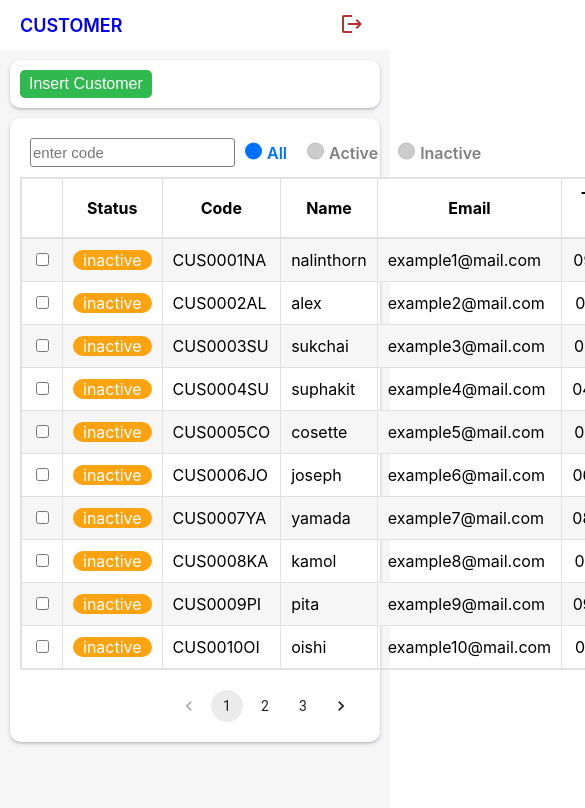
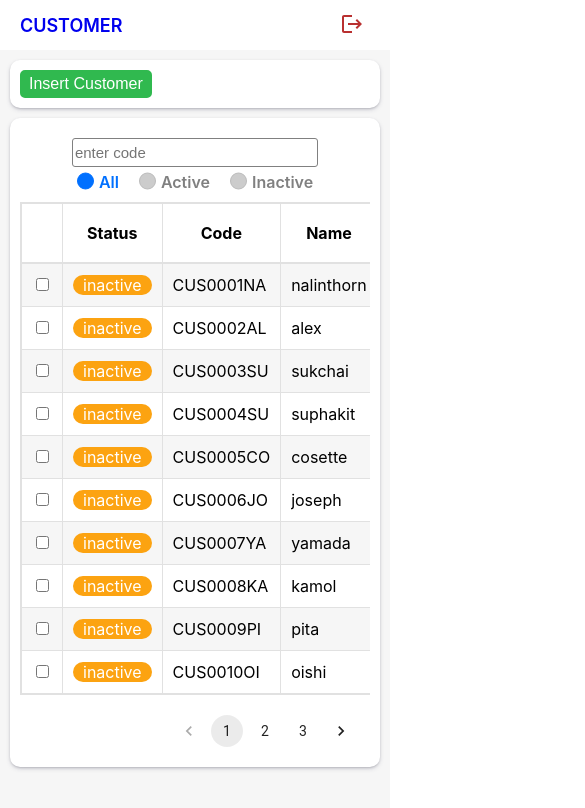
Before and after one commit to nikstruyf/CRUD-Customer-Data, a React (Create React App) app: page /customer in a window 390 px wide. Shown: the top 808 px of the page, 585 px wide, since content can reach past the window. Built offline with nearby package versions, Linux system fonts and the light colour scheme.

Commit message:
make responsive for half monitor and mobile

```diff
--- a/src/components/customerform/CustomerForm.tsx
+++ b/src/components/customerform/CustomerForm.tsx
@@ -15,7 +15,7 @@ export default function CustomerForm() {
   const [email, setEmail] = useState<string>('');
   const [tel, setTel] = useState<string>('');
 
-  const [isDelete, setIsDelete] = useState<boolean>(false);
+  const [action, setAtcion] = useState<string>('');
   const [validMessage, setValidMessage] = useState<boolean>(false);
 
   const confirm = useSelector(confirmState);
@@ -42,6 +42,7 @@ export default function CustomerForm() {
   const formSubmit = (e: any) => {
     e.preventDefault();
     if (checkFillAll()) {
+      setAtcion('add');
       setValidMessage(false);
       dispatch(askConfirm({
         message: searchParams.get('form-type') === 'update'
@@ -57,7 +58,7 @@ export default function CustomerForm() {
 
   const formReset = (e: any) => {
     e.preventDefault();
-    setIsDelete(true);
+    setAtcion('delete');
     dispatch(askConfirm({
       message: 'comfirm delete?',
       status: '',
@@ -120,14 +121,14 @@ export default function CustomerForm() {
 
   useEffect(() => {
     if (confirm.status === 'confirm') {
-      if (searchParams.get('form-type') === 'update' && !isDelete) {
+      if (searchParams.get('form-type') === 'update' && action === 'add') {
         update();
-      } else if (searchParams.get('form-type') === 'insert' && !isDelete) {
+      } else if (searchParams.get('form-type') === 'insert' && action === 'add') {
         insert();
-      } else {
+      } else if (action === 'delete') {
         deleteCus();
-        setIsDelete(false);
       }
+      setAtcion('');
     }
     dispatch(resetConfirm());
   }, [confirm.status]);
--- a/src/components/customerform/customerform.css
+++ b/src/components/customerform/customerform.css
@@ -80,3 +80,22 @@
 .delete-button:active {
     transform: translateY(1px);
 }
+
+@media screen and (max-width: 520px) {
+    .label {
+        flex-direction: column;
+        align-items: flex-start;
+    }
+
+    .label > span {
+        flex-basis: 0;
+    }
+
+    .inputbox {
+        width: calc(100% - 10px);
+    }
+
+    .label.submit {
+        align-items: center;
+    }
+}
--- a/src/components/customertable/CustomerTable.tsx
+++ b/src/components/customertable/CustomerTable.tsx
@@ -155,6 +155,7 @@ export default function CustomerTable() {
           </button>
         </div>
       </div>
+      <div className="table-content">
         <table className="customer-table">
           <thead>
             <tr>
@@ -243,6 +244,7 @@ export default function CustomerTable() {
             }
           </tbody>
         </table>
+      </div>
       <div className="table-pagination">
         <Pagination
           count={Math.ceil(data.length / 10)}
--- a/src/components/customertable/customertable.css
+++ b/src/components/customertable/customertable.css
@@ -129,6 +129,18 @@
     border: 1px solid grey;
 }
 
+.table-content {
+    overflow-x: scroll;
+}
+
+.table-content::-webkit-scrollbar {
+    display: none;
+}
+
+.customer-table {
+    width: 100%;
+}
+
 .customer-table > thead {
     background-color: var(--main-bg);
     color: black;
@@ -239,3 +251,18 @@
     justify-content: end;
     margin: 20px 10px 10px 10px;
 }
+
+@media screen and (max-width: 900px) {
+    .table-option {
+        flex-direction: column;
+        row-gap: 5px;
+        justify-content: center;
+    }
+}
+
+@media screen and (max-width: 500px) {
+    .filter-group {
+        flex-direction: column;
+        row-gap: 5px;
+    }
+}
--- a/src/page/login/LoginPage.tsx
+++ b/src/page/login/LoginPage.tsx
@@ -23,7 +23,7 @@ export default function LoginPage() {
           <div className="login-label">
             <span>username</span>
             <input
-              className="inputbox"
+              className="inputbox login"
               type="text"
               placeholder="enter username"
               onChange={(e) => { setUsername(e.target.value); }}
--- a/src/page/login/loginpage.css
+++ b/src/page/login/loginpage.css
@@ -26,6 +26,10 @@
     margin-left: 5px;
 }
 
+.inputbox.login {
+    width: 200px;
+}
+
 .login-button {
     padding: 5px 30px;
     font-size: 16px;
```
Lines whose indentation alone changed are shown as unchanged.
